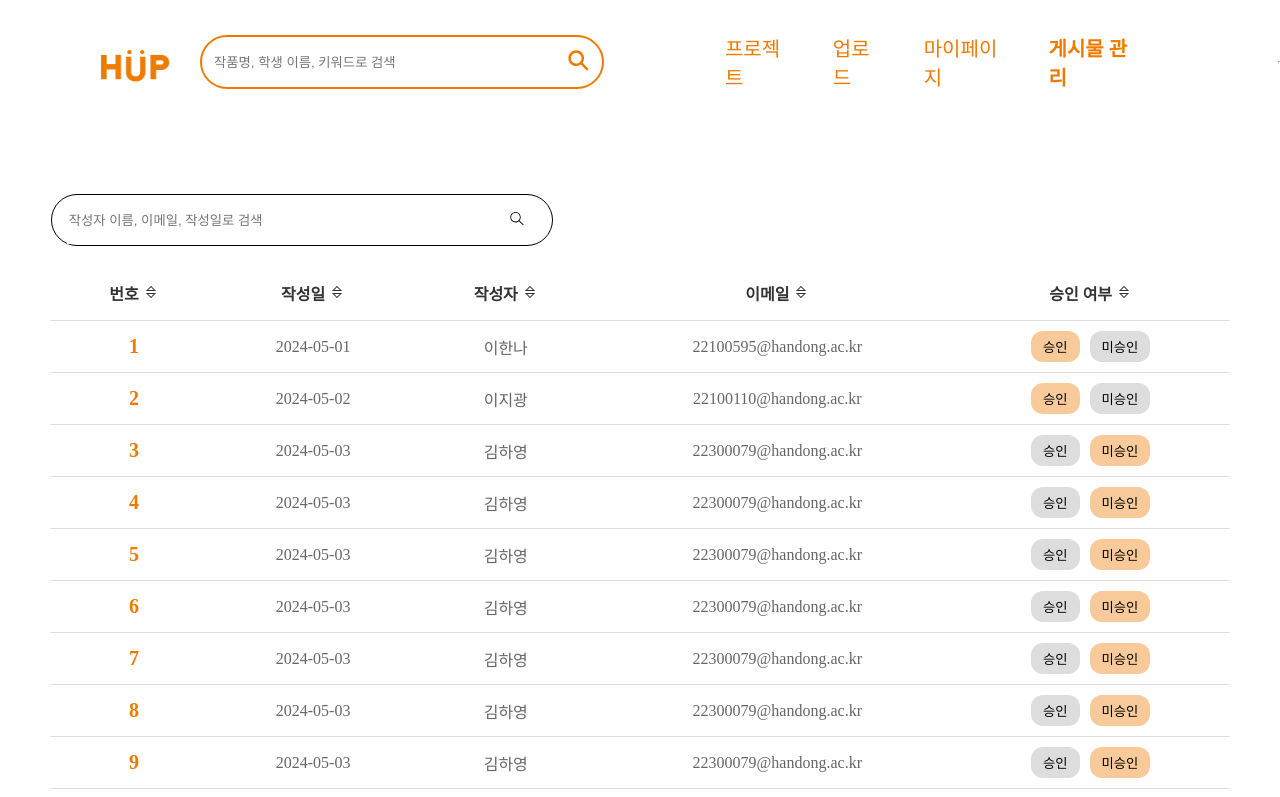
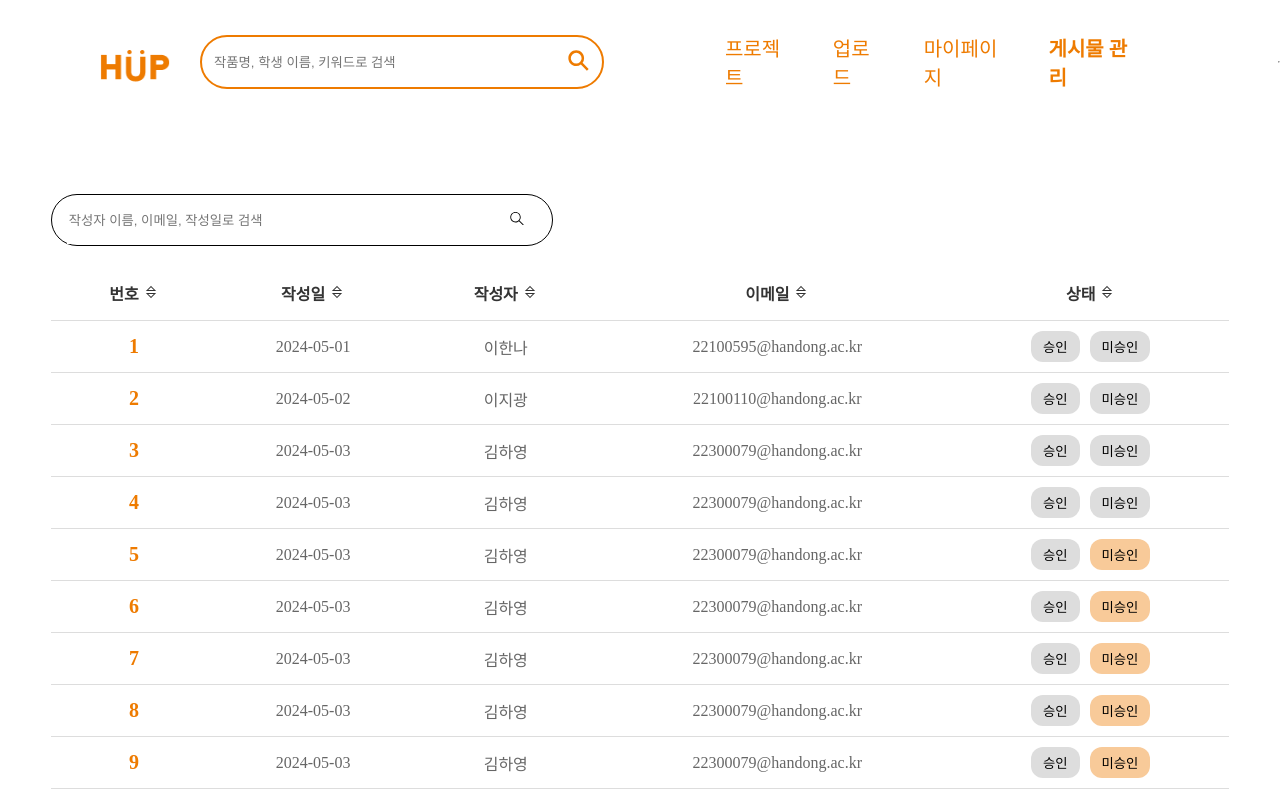
Before and after one commit to LikeLionHGU/DaePo_Front, a React (Create React App) app: page /DaePo/Admin in a window 1280 px wide. Shown: the top 797 px of the page. Built offline with nearby package versions, Linux system fonts and the light colour scheme; what recoil-persist would draw is missing.

Commit message:
feat: 승인 여부 버튼 수정

```diff
--- a/src/component/AdminPage/AdminComponent.js
+++ b/src/component/AdminPage/AdminComponent.js
@@ -1,6 +1,6 @@
 import React, { useState, useEffect } from "react";
 import styled, { ThemeProvider } from "styled-components";
-import { SlMagnifier, SlTag } from "react-icons/sl";
+import { SlMagnifier } from "react-icons/sl";
 import { LiaSortSolid } from "react-icons/lia";
 import { Vertical, Horizontal } from "../../styles/StyledComponents";
 
@@ -33,28 +33,28 @@ const initialData = [
     date: "2024-05-01",
     author: "이한나",
     email: "22100595@handong.ac.kr",
-    status: "승인",
+    status: "",
   },
   {
     id: 2,
     date: "2024-05-02",
     author: "이지광",
     email: "22100110@handong.ac.kr",
-    status: "승인",
+    status: "",
   },
   {
     id: 3,
     date: "2024-05-03",
     author: "김하영",
     email: "22300079@handong.ac.kr",
-    status: "미승인",
+    status: "",
   },
   {
     id: 4,
     date: "2024-05-03",
     author: "김하영",
     email: "22300079@handong.ac.kr",
-    status: "미승인",
+    status: "",
   },
   {
     id: 5,
@@ -535,18 +535,12 @@ const StatusButton = styled.button`
   border-radius: 12px;
   border: none;
   margin: 0 5px;
-  background-color: ${(props) =>
-    props.isActive
-      ? props.type === "approved"
-        ? "#F8CA99"
-        : "#F8CA99"
-      : "#dddddd"};
+  background-color: ${(props) => (props.isActive ? "#F8CA99" : "#dddddd")};
   color: ${(props) => (props.isActive ? "black" : "black")};
   cursor: pointer;
 
   &:hover {
-    background-color: ${(props) =>
-      props.type === "approved" ? "#F8CA99" : "#F8CA99"};
+    background-color: #f8ca99;
     color: black;
   }
 `;
@@ -666,7 +660,7 @@ function AdminComponent() {
                   이메일 <LiaSortSolid />
                 </Th>
                 <Th onClick={() => handleHeaderClick("status")}>
-                  승인 여부 <LiaSortSolid />
+                  상태 <LiaSortSolid />
                 </Th>
               </tr>
             </thead>
@@ -679,14 +673,12 @@ function AdminComponent() {
                   <Td>{item.email}</Td>
                   <Td>
                     <StatusButton
-                      type="approved"
                       isActive={item.status === "승인"}
                       onClick={() => handleStatusChange(item.id, "승인")}
                     >
                       승인
                     </StatusButton>
                     <StatusButton
-                      type="notApproved"
                       isActive={item.status === "미승인"}
                       onClick={() => handleStatusChange(item.id, "미승인")}
                     >
@@ -701,14 +693,14 @@ function AdminComponent() {
             {visiblePages.map((page) => (
               <PageButton
                 key={page}
+                active={currentPage === page}
                 onClick={() => handlePageClick(page)}
-                active={page === currentPage}
               >
                 {page + 1}
               </PageButton>
             ))}
             {isLoadMoreVisible && (
-              <LoadMoreButton onClick={handleLoadMore}>■ ■ ■</LoadMoreButton>
+              <LoadMoreButton onClick={handleLoadMore}>더보기</LoadMoreButton>
             )}
           </PaginationContainer>
         </Div>
```
